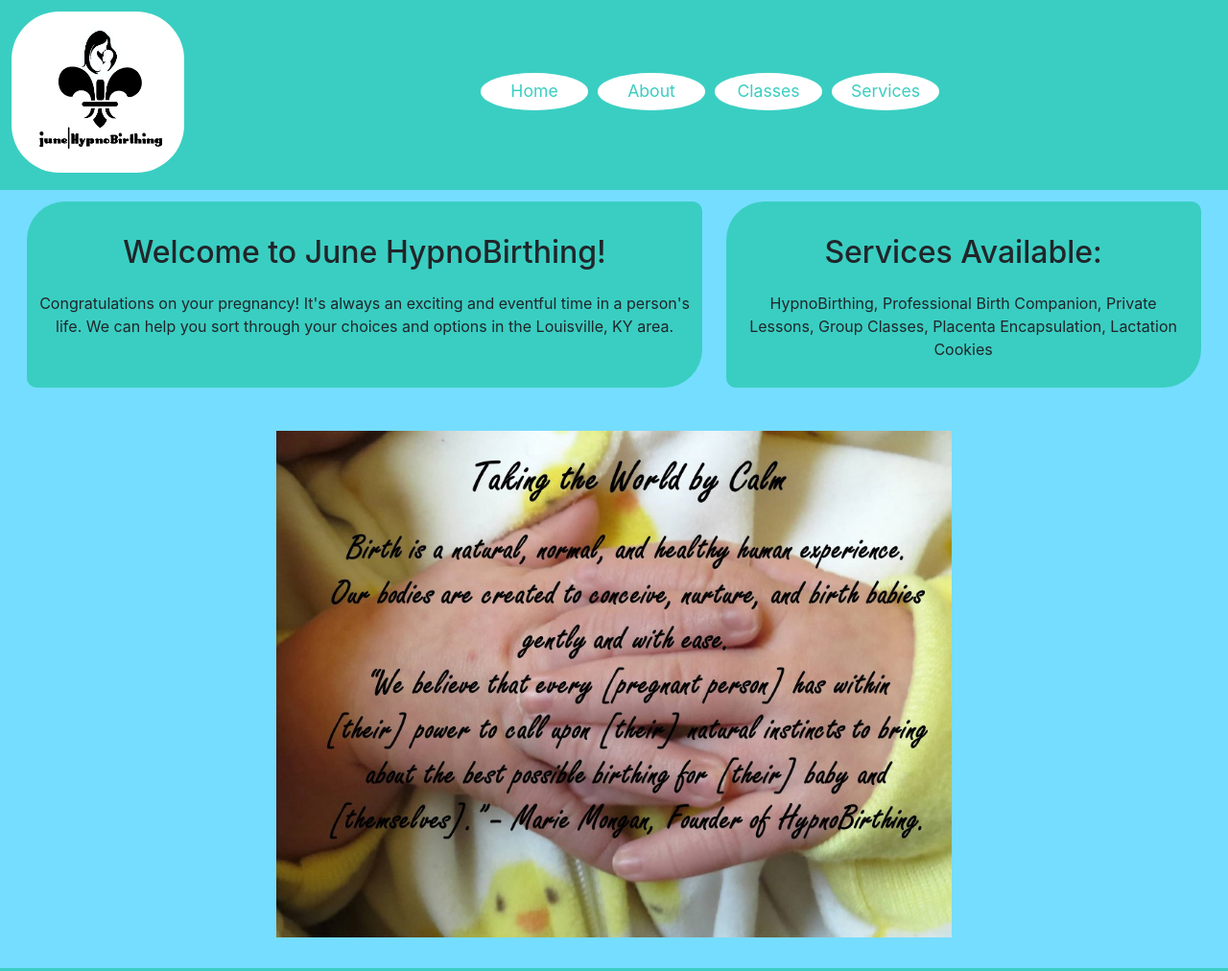
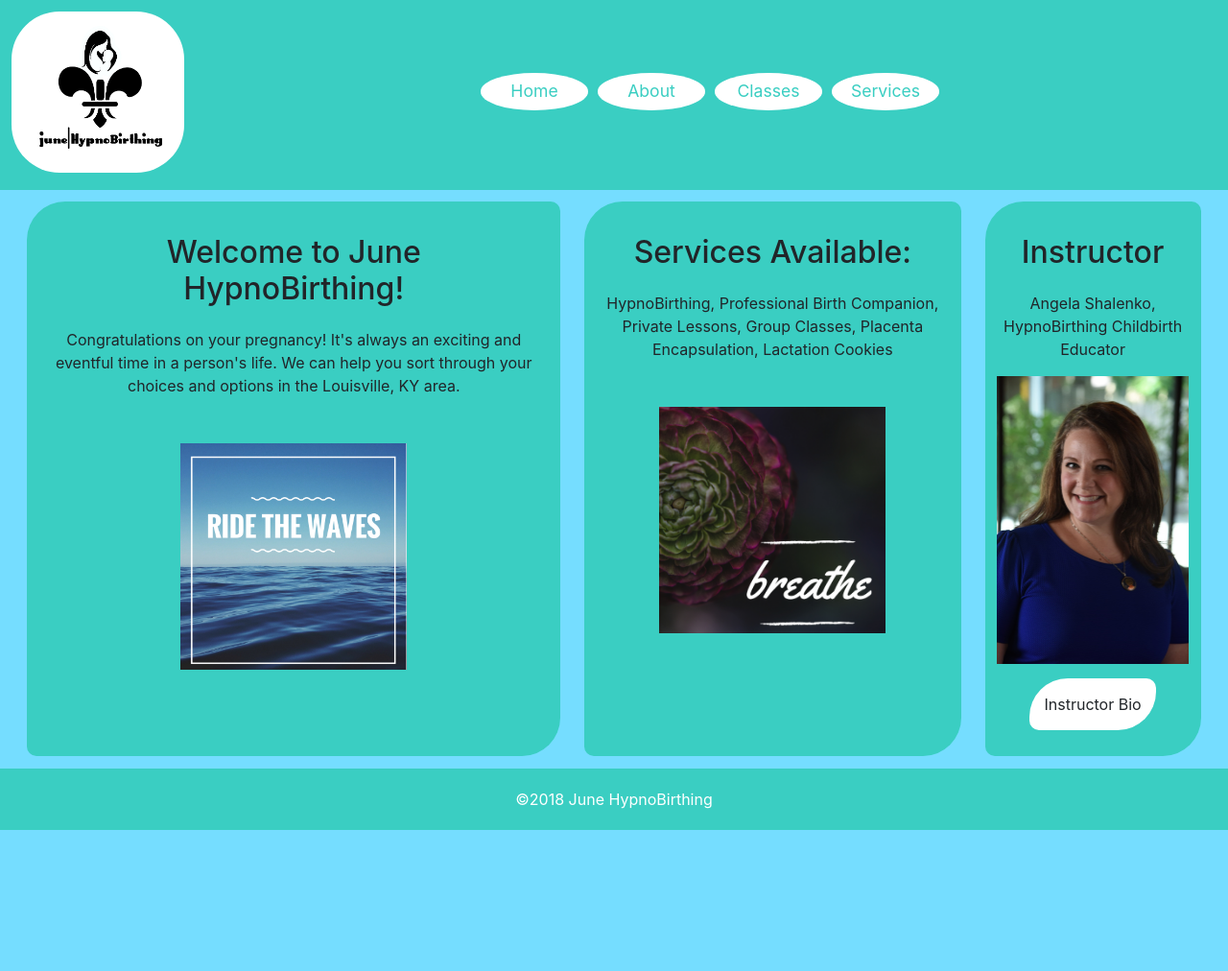
Before and after one commit to AngelaShalenko/projectjune, a plain HTML site: page index.html in a window 1280 px wide. Shown: the top 1012 px of the page at 96% size. After the commit the page ends 865 px from the top, so only its background shows below. Drawn offline with nearby package versions, Linux system fonts and the light colour scheme.

Commit message:
added and deleted pics, serious styling changes, added button and function

```diff
--- a/css/main.css
+++ b/css/main.css
@@ -22,7 +22,6 @@ body {
 .main-nav li {
 	background: #fff;
 	border-radius: 50%;
-	/*margin: 5px auto 5px auto;*/
 	margin: 5px 5px 5px 40px;
 	width: 7em;
 }
@@ -52,12 +51,20 @@ h1 {
 	margin: 1%;
 }
 
+button {
+	background: #fff;
+	border-radius: 40px 10px;
+	border: none;
+	display: block;
+	padding: 15px 15px;
+	margin: 15px auto;
+}
 
 
-.affirmation {
+ #breathe, #waves {
 	display: none;
 }
-/*Hides affirmation pic when screen is small size. See media queries below that change this display setting to
+/*Hides pics when screen is small size. See media queries below that change this display setting to
 show the pic at larger screen sizes*/
 
 #logo {
@@ -121,7 +128,8 @@ body {
 	border-radius: 40px 10px;
   }
 
-  .affirmation {
+  #breathe,
+  #waves {
 	display: block;
 	width: 80%;
 	margin: auto;
@@ -133,8 +141,10 @@ body {
 
 @media (min-width: 1025px) {
 
-.affirmation {
+/*.affirmation {
 	width: 60%;
-}    /*Keep the pic from getting too large on large screens*/
+}    */
+
+/*Keep the pic from getting too large on large screens*/
 
 }
--- a/index.html
+++ b/index.html
@@ -37,19 +37,31 @@
         <div class= "content" id="welcome">
             <h1>Welcome to June HypnoBirthing!</h1>
             <p>Congratulations on your pregnancy! It's always an exciting and eventful time in a person's life.  We can help you sort through your choices and options in the Louisville, KY area.</p>
+            <img id="waves" src="img/Waves.jpg" alt="Ride the Waves" style="width:300px;height:300px;">
         </div>
 
         <div class= "content" id="services">
             <h1>Services Available:</h1>
             <p>HypnoBirthing, Professional Birth Companion, Private Lessons, Group Classes, Placenta Encapsulation, Lactation Cookies</p>
+            <img id="breathe" src="img/Simple Blooming Flower Instagram Post.jpg" alt="Breathe" style="width:300px;height:300px;">
+        </div>
+
+        <div class= "content">
+            <h1>Instructor</h1>
+            <p>Angela Shalenko, HypnoBirthing Childbirth Educator</p>
+            <img src="img/Angela Shalenko p.jpg" alt="Angela Shalenko Headshot" style="width:200px;height:300px;">
+            <button>Instructor Bio </button>
+            <p id="bio">Angela Shalenko is a certified childbirth educator. She is passionate about supporting women and their birth companions in their journeys
+              no matter what path they choose. She is dedicated to spreading the word that it is possible to have a calmer, easier birth with HypnoBirthing®.</p>
         </div>
     </div>
     <!--The 2 divs above are the main content: to explain what site is about-->
 
 
-    <div class= "affirmation">
+    <!--<div class= "affirmation">
     <img src="img/JHB CARDS 2018.jpg" alt="HypnoBirthing Premise" style="width:100%;height:100%;">
-    </div>
+    </div>-->
+    <!--Decided not to use this div-->
 
 
     <footer class="main-footer">
--- a/js/app.js
+++ b/js/app.js
@@ -1,10 +1,10 @@
 $(document).ready(function() {
 
-// $('affirmation').hide();
+ $("#bio").hide();
 
-// $('affirmation')fadeIn(3000);
-
-
+$("button").click(function(){
+    $("#bio").toggle();
+});
 
 
 
```
Also changed, not shown: img/HBLogo_300_dpi.jpg (deleted), img/HB_LOGO_150.JPG (deleted), img/Headshot Shalenko.jpg (deleted), img/Simple Blooming Flower Instagram Post.jpg (added), img/Waves.jpg (added), img/keep-calm-and-like-june-hypnobirthing.png (deleted).
